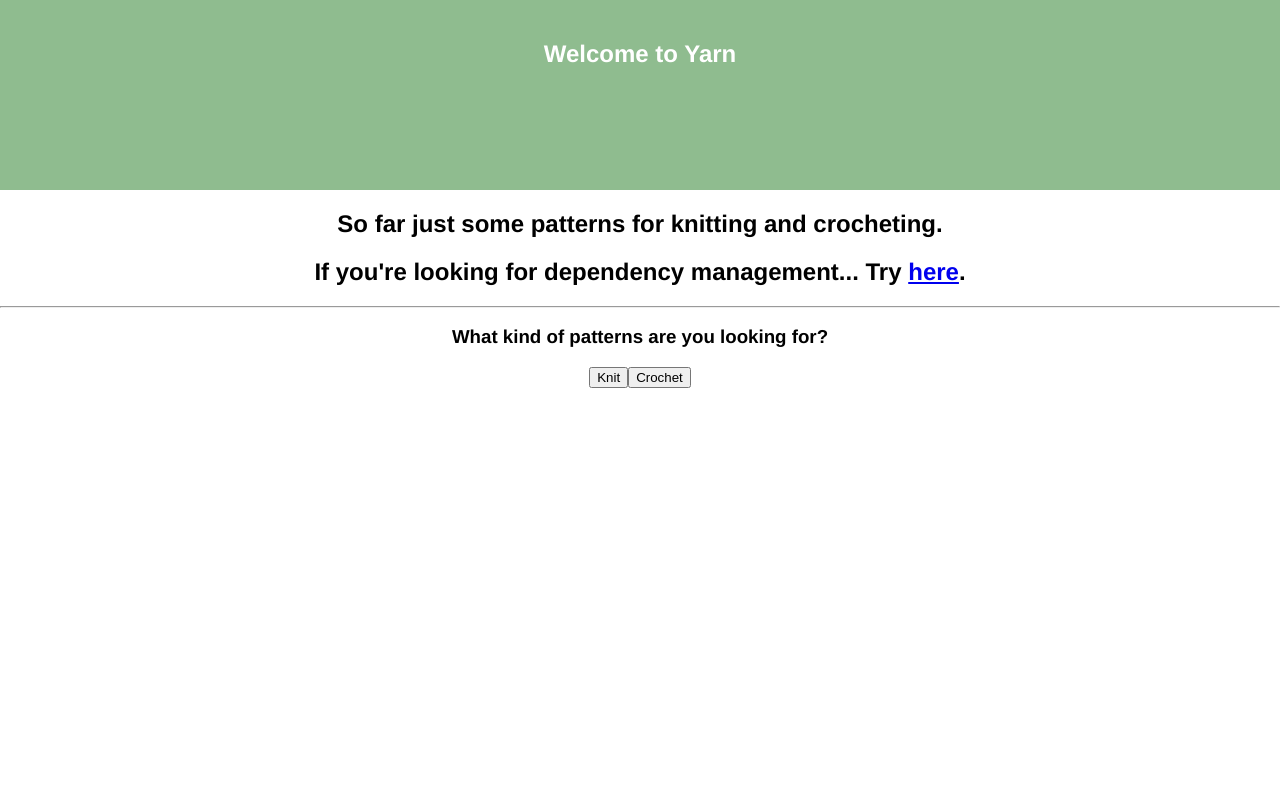
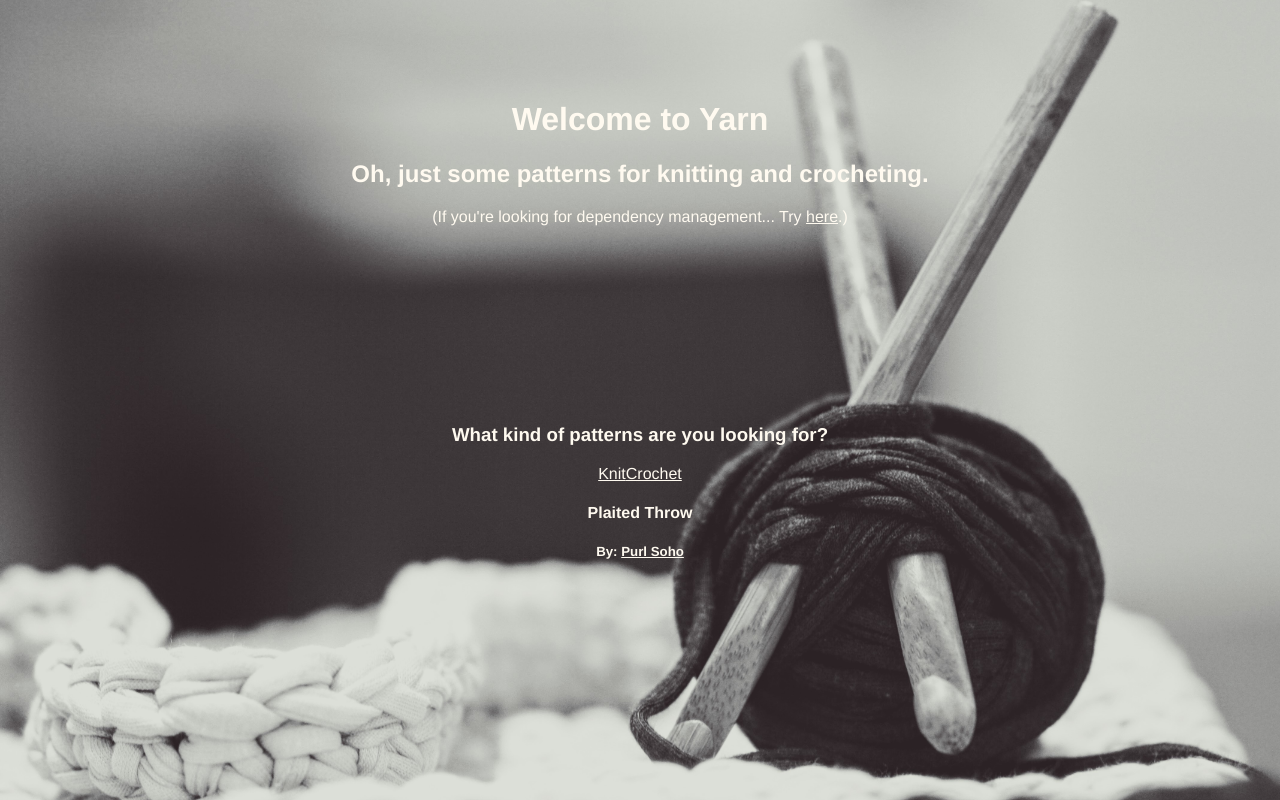
Before and after one commit to chagers/yarn-app, a React (Create React App) app: page / in a window 1280 px wide. Built offline with nearby package versions, Linux system fonts and the light colour scheme.

Commit message:
Adds landing page with pattern display from json

```diff
--- /dev/null
+++ b/public/data.json
@@ -0,0 +1,45 @@
+{
+  "patterns": [
+    {
+      "id": "k-001",
+      "type": "knit",
+      "title": "Plaited Throw",
+      "creator": "Purl Soho",
+      "sourceURL": "https://www.purlsoho.com/create/2017/01/13/plaited-throw/",
+      "materials": [
+        {
+          "yarn": {
+            "content": "50% Fine Highland Wool, 35% Alpaca, and 15% Linen",
+            "weight": "100 grams",
+            "length": "439 yards",
+            "guage": "6.5 - 7.5 stitches per inch",
+            "suggestedNeedle": "US 2 - 5 (3 - 3.75 mm)",
+            "suggestedCrochetHook": "C - E (2.75 - 3.5 mm)",
+            "recommendedCare": "Hand wash and lay flat to dry",
+            "link": "https://www.purlsoho.com/linen-quill.html",
+            "skeinCount": 6,
+            "notes": null
+          }
+        },
+        {
+          "tools": [
+            "US 11, 32-inch circular knitting needles"
+          ]
+        }
+      ],
+      "guage": {
+        "description": "22 stitches = 4 inches in the stitch pattern"
+      },
+      "size": {
+        "description": "Finished Dimensions: Approximately 38 inches wide x 48 inches long"
+      },
+      "notes": {
+        "main": "For this pattern you’ll use the Linen Quill doubled. To do that, just pull a strand from two balls of yarn!",
+        "additional": "There are lots of variations on woven or plaited stitches. Here’s how we do this one... Row 1 (right side): *Insert the right needle through the back loop of the second stitch on the left needle. Wrap the yarn counterclockwise around the right needle and knit a stitch, but do not remove the second stitch from the left needle. Then, knit the first stitch on the needle as usual, and allow both stitches to fall off the left needle, repeat from * to end row. Row 2 (wrong side): Purl 1 stitch, then… *purl the second stitch on the left needle by inserting the right needle through the front loop and purling a stitch. Do not remove the second stitch from the left needle. Then, purl the first stitch on the needle as usual, and allow both stitches to fall off the left needle, repeat from * to end of row. NOTE: If you want to change the sizing or use this stitch pattern for a different project, cast on a multiple of 2 stitches."
+      },
+      "pattern": {
+        "description": "Loosely cast on 210 stitches, with yarn held doubled (see Notes, above). Row 1 (right side): *Knit second stitch on left needle through the back loop without removing stitch from needle, then knit the first stitch, slipping both stitches from needle, repeat from * to end of row. Row 2 (wrong side): P1, *purl second stitch on left needle without removing stitch from needle, then purl the first stitch, slipping both stitches from needle, repeat from * to last stitch, p1. Repeat Rows 1 and 2 until piece measures 48 inches from cast-on edge, ending with Row 2. Bind off all stitches knitwise. Weave in ends and block if desired!"
+      }
+    }
+  ]
+}
--- a/src/App.css
+++ /dev/null
@@ -1,13 +0,0 @@
-.App {
-  text-align: center;
-}
-
-.App-header {
-  background-color: darkseagreen;
-  height: 150px;
-  padding: 20px;
-  color: white;
-}
-
-.App-intro {
-}
--- a/src/App.js
+++ b/src/App.js
@@ -1,30 +1,12 @@
-import React, { Component } from 'react';
-import './App.css';
+import React, { Component } from 'react'
+import Landing from './Landing'
 
 class App extends Component {
   render() {
     return (
-      <div className="App">
-        <header className="App-header">
-          <h2>Welcome to Yarn</h2>
-        </header>
-        <section className="App-intro">
-          <h1>
-            So far just some patterns for knitting and crocheting.
-          </h1>
-          <h2>
-            If you're looking for dependency management... Try <a href="https://yarnpkg.com/" target="_blank">here</a>.
-          </h2>
-        </section>
-        <hr />
-        <section className="">
-          <h3>What kind of patterns are you looking for?</h3>
-          <button>Knit</button>
-          <button>Crochet</button>
-        </section>
-      </div>
-    );
+      <Landing />
+    )
   }
 }
 
-export default App;
+export default App
--- /dev/null
+++ b/src/Landing.js
@@ -0,0 +1,26 @@
+import React, { Component } from 'react'
+import PatternList from './PatternList'
+
+class Landing extends Component {
+  render() {
+    return (
+      <div className="App">
+        <header className="App-header">
+          <h1>Welcome to Yarn</h1>
+          <h2>Oh, just some patterns for knitting and crocheting.</h2>
+          <p>
+            (If you're looking for dependency management... Try <a href="https://yarnpkg.com/" target="_blank">here</a>.)
+          </p>
+        </header>
+        <section className="navigation">
+          <h3>What kind of patterns are you looking for?</h3>
+          <a href="">Knit</a>
+          <a href="">Crochet</a>
+        </section>
+        <PatternList />
+      </div>
+    )
+  }
+}
+
+export default Landing
--- /dev/null
+++ b/src/PatternList.js
@@ -0,0 +1,21 @@
+import React, { Component } from 'react'
+import preload from '../public/data.json'
+
+class PatternList extends Component {
+  render() {
+    return (
+      <div>
+        {preload.patterns.map((pattern) => {
+          return (
+            <div className="pattern-card" key={pattern.id}>
+              <h4>{pattern.title}</h4>
+              <h5>By: <a href={`${pattern.sourceURL}`} target="_blank">{pattern.creator}</a></h5>
+            </div>
+          )
+        })}
+      </div>
+    )
+  }
+}
+
+export default PatternList
--- a/src/index.css
+++ b/src/index.css
@@ -2,5 +2,28 @@ body {
   margin: 0;
   padding: 0;
   font-family: Helvetica;
-  font-weight: lighter;
+  color: floralwhite;
 }
+
+a {
+  color: floralwhite;
+}
+
+.App {
+  background-image: url(./img/yarn-bw.jpg);
+  background-position: center;
+  background-size: cover;
+  height: 100vh;
+  position: relative;
+  width: 100%;
+  text-align: center;
+}
+
+.App-header {
+  height: 25%;
+  padding: 5em 0 6em;
+}
+
+.navigation {
+  margin-top: 3em;
+}
```
Also changed, not shown: src/img/yarn-bw.jpg (renamed from public/img/yarn-bw.jpg).
